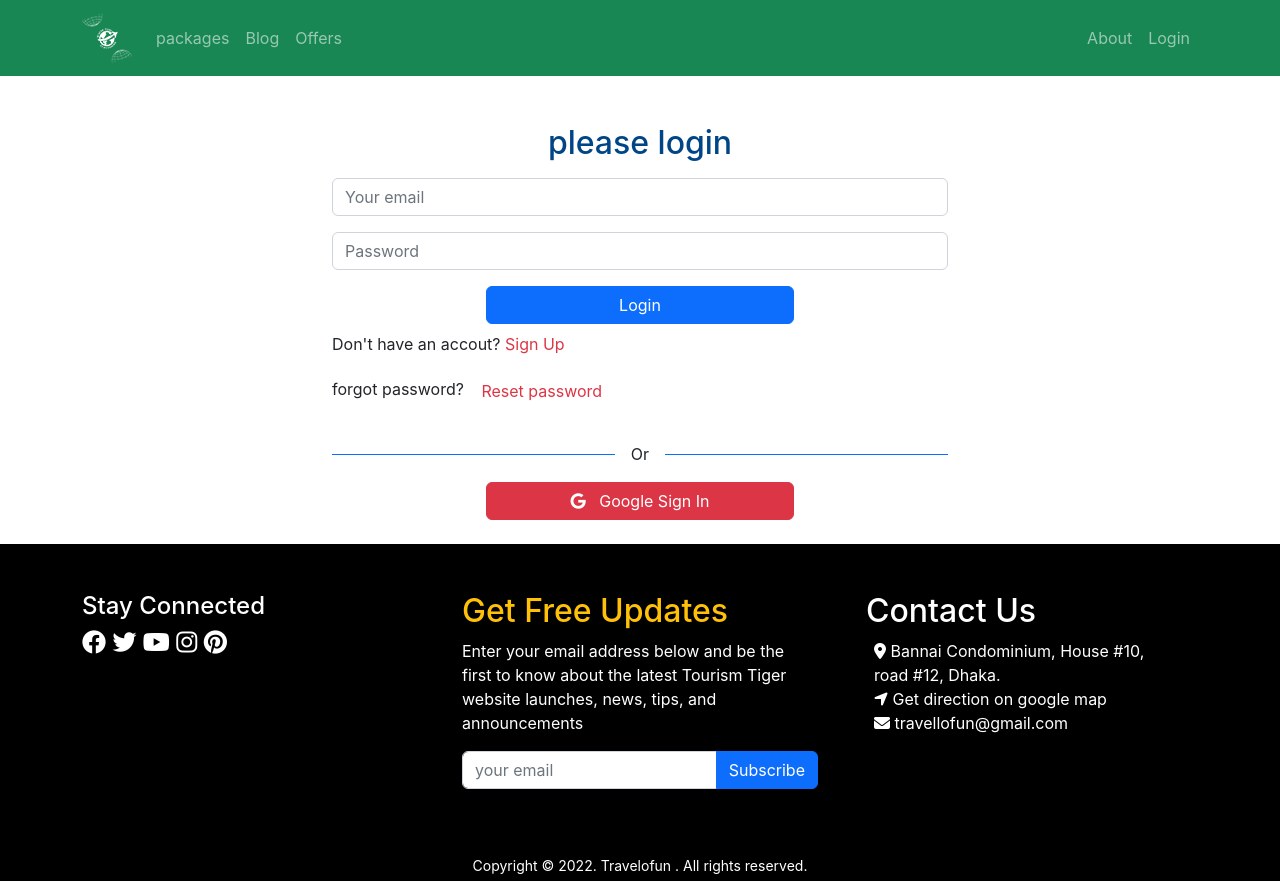
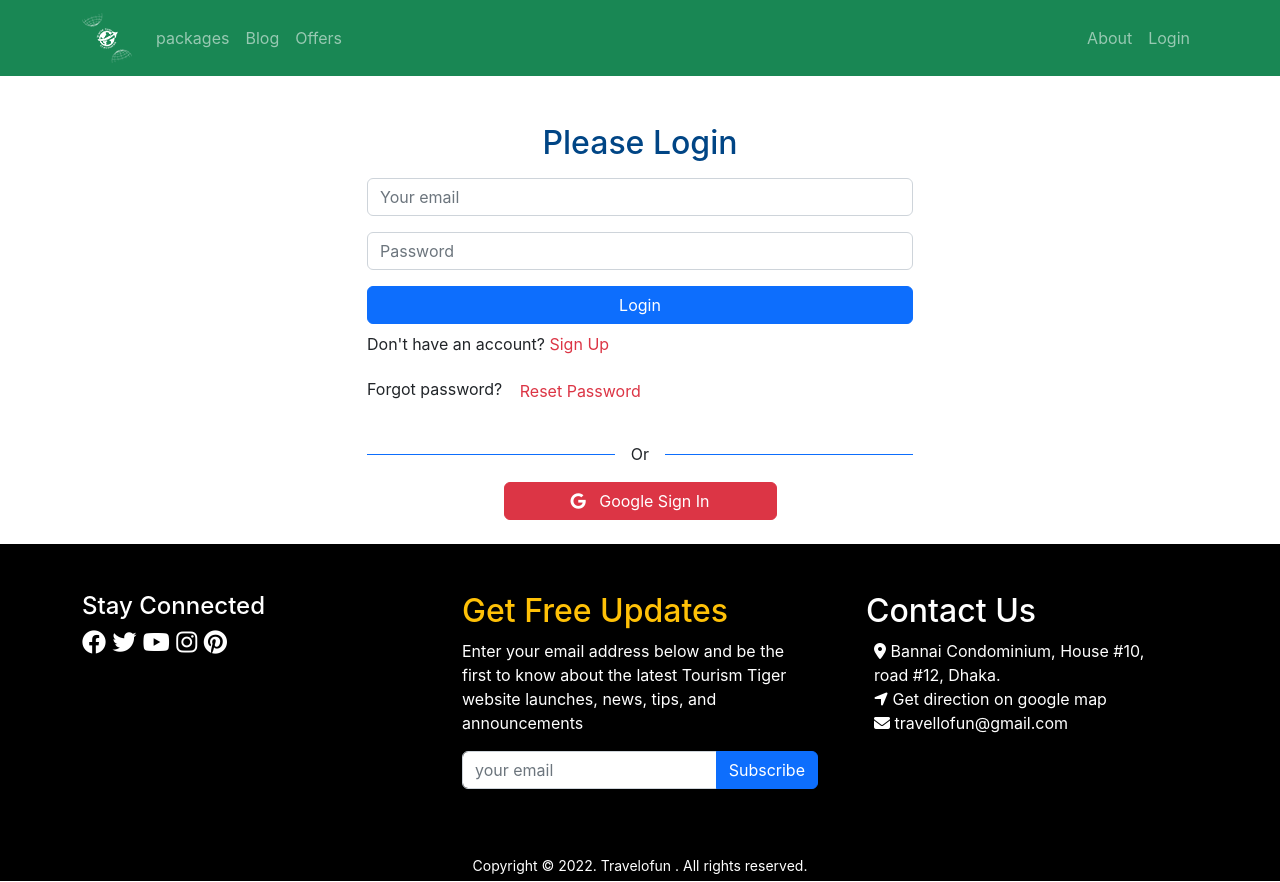
Before and after one commit to SifatNiloy/travelofun-client, a React (Create React App) app: page /login in a window 1280 px wide. Built offline with nearby package versions, Linux system fonts and the light colour scheme; no server answers.

Commit message:
tourise gallary styled and made code shorter

```diff
--- a/src/components/Gallery/Gallery.js
+++ b/src/components/Gallery/Gallery.js
@@ -1,26 +1,31 @@
-import React from 'react';
-import tourist1 from '../../../src/images/gallery/tourist-1.jpg';
-import tourist2 from '../../../src/images/gallery/tourist-2.jpg';
-import tourist3 from '../../../src/images/gallery/tourist-3.jpg';
-import tourist4 from '../../../src/images/gallery/tourist-4.jpg';
-import tourist5 from '../../../src/images/gallery/tourist-5.jpg';
-import tourist6 from '../../../src/images/gallery/tourist-6.jpg';
+import React from "react";
+import tourist1 from "../../../src/images/gallery/tourist-1.jpg";
+import tourist2 from "../../../src/images/gallery/tourist-2.jpg";
+import tourist3 from "../../../src/images/gallery/tourist-3.jpg";
+import tourist4 from "../../../src/images/gallery/tourist-4.jpg";
+import tourist5 from "../../../src/images/gallery/tourist-5.jpg";
+import tourist6 from "../../../src/images/gallery/tourist-6.jpg";
+import "./Gallery.css";
 
-import './Gallery.css';
 const Gallery = () => {
-    return (
-        <div className='container'>
-            <h2 className='text-center my-4 p-3'>GALLERY OF OUR TOURISTS</h2>
-            <div className='row '>
-                <img className='tourist-img col-sm-12 col-md-6 col-lg-4 mb-4' src={tourist1} alt="" />
-                <img className='tourist-img col-sm-12 col-md-6 col-lg-4 mb-4' src={tourist2} alt="" />
-                <img className='tourist-img col-sm-12 col-md-6 col-lg-4 mb-4' src={tourist3} alt="" />
-                <img className='tourist-img col-sm-12 col-md-6 col-lg-4 mb-4' src={tourist4} alt="" />
-                <img className='tourist-img col-sm-12 col-md-6 col-lg-4 mb-4' src={tourist5} alt="" />
-                <img className='tourist-img col-sm-12 col-md-6 col-lg-4 mb-4' src={tourist6} alt="" />
-            </div>
-        </div>
-    );
+  const images = [tourist1, tourist2, tourist3, tourist4, tourist5, tourist6];
+
+  return (
+    <div className="container">
+      <h2 className="text-center my-4 p-3">GALLERY OF OUR TOURISTS</h2>
+      <div className="row">
+        {images.map((image, index) => (
+          <div key={index} className="col-sm-12 col-md-6 col-lg-4 mb-4">
+            <img
+              className="tourist-img img-fluid rounded"
+              src={image}
+              alt={`Tourist ${index + 1}`}
+            />
+          </div>
+        ))}
+      </div>
+    </div>
+  );
 };
 
 export default Gallery;
--- a/src/components/Login/Login/Login.js
+++ b/src/components/Login/Login/Login.js
@@ -1,77 +1,111 @@
-import React, { useRef } from 'react';
-import { Button, Form } from 'react-bootstrap';
-import { useSendPasswordResetEmail, useSignInWithEmailAndPassword } from 'react-firebase-hooks/auth';
-import { Link, useLocation, useNavigate } from 'react-router-dom';
-import auth from '../../../firebase.init';
-import Loading from '../../Shared/Loading/Loading';
-import SocialLogin from '../SocialLogin/SocialLogin';
-import { ToastContainer, toast } from 'react-toastify';
-import 'react-toastify/dist/ReactToastify.css';
-import './Login.css'
+import React, { useRef } from "react";
+import { Button, Col, Container, Form, Row } from "react-bootstrap";
+import {
+  useSendPasswordResetEmail,
+  useSignInWithEmailAndPassword,
+} from "react-firebase-hooks/auth";
+import { Link, useLocation, useNavigate } from "react-router-dom";
+import { ToastContainer, toast } from "react-toastify";
+import "react-toastify/dist/ReactToastify.css";
+import auth from "../../../firebase.init";
+import Loading from "../../Shared/Loading/Loading";
+import SocialLogin from "../SocialLogin/SocialLogin";
+import "./Login.css";
+
 const Login = () => {
-    const emailRef = useRef('');
-    const passwordRef = useRef('');
+  const emailRef = useRef("");
+  const passwordRef = useRef("");
   const navigate = useNavigate();
   const location = useLocation();
   const from = location.state?.from?.pathname || "/";
-    const [
-        signInWithEmailAndPassword,
-        user,
-        loading,
-        error,
-    ] = useSignInWithEmailAndPassword(auth);
+  const [signInWithEmailAndPassword, user, loading, ] =
+    useSignInWithEmailAndPassword(auth);
   const [sendPasswordResetEmail, sending] = useSendPasswordResetEmail(auth);
+
   if (loading || sending) {
-        return <Loading></Loading>
+    return <Loading />;
   }
+
   if (user) {
     navigate(from, { replace: true });
   }
-    const handleSubmit = event => {
+
+  const handleSubmit = (event) => {
     event.preventDefault();
     const email = emailRef.current.value;
     const password = passwordRef.current.value;
     signInWithEmailAndPassword(email, password);
-    }
+  };
 
-    const navigateRegister = event => {
-        navigate('/register');
+  const navigateRegister = () => {
+    navigate("/register");
+  };
 
-    }
   const resetPassword = async () => {
     const email = emailRef.current.value;
     if (email) {
       await sendPasswordResetEmail(email);
-            toast('Sent email');
+      toast("Sent email");
+    } else {
+      toast("Please enter your email address");
     }
-        else{
-            toast('please enter your email address')
-        }
-    }
+  };
+
   return (
-        <div className='container w-50 mx-auto'>
-            <h2 className='login-title  text-center mt-5 mb-3'>please login</h2>
+    <Container className="login-container">
+      <Row className="justify-content-md-center">
+        <Col xs={12} md={6}>
+          <h2 className="login-title text-center mt-5 mb-3">Please Login</h2>
           <Form onSubmit={handleSubmit}>
             <Form.Group className="mb-3" controlId="formBasicEmail">
-                    <Form.Control ref={emailRef} type="email" placeholder="Your email" required />
+              <Form.Control
+                ref={emailRef}
+                type="email"
+                placeholder="Your email"
+                required
+              />
             </Form.Group>
 
             <Form.Group className="mb-3" controlId="formBasicPassword">
-
-                    <Form.Control ref={passwordRef} type="password" placeholder="Password" required />
+              <Form.Control
+                ref={passwordRef}
+                type="password"
+                placeholder="Password"
+                required
+              />
             </Form.Group>
 
-                <Button variant="primary w-50 mx-auto d-block" type="submit">
+            <Button variant="primary w-100" type="submit">
               Login
             </Button>
           </Form>
 
-            <p className='mt-2'>Don't have an accout? <Link to='/register' className='text-danger pe-auto text-decoration-none' onClick={navigateRegister}>Sign Up</Link></p>
-            <p>forgot password? <button className=' btn btn-link text-danger pe-auto text-decoration-none' onClick={resetPassword}>Reset password</button></p>
+          <p className="mt-2">
+            Don't have an account?{" "}
+            <Link
+              to="/register"
+              className="text-danger pe-auto text-decoration-none"
+              onClick={navigateRegister}
+            >
+              Sign Up
+            </Link>
+          </p>
+          <p>
+            Forgot password?{" "}
+            <Button
+              variant="link"
+              className="text-danger pe-auto text-decoration-none"
+              onClick={resetPassword}
+            >
+              Reset Password
+            </Button>
+          </p>
 
-            <SocialLogin></SocialLogin>
+          <SocialLogin />
           <ToastContainer />
-        </div>
+        </Col>
+      </Row>
+    </Container>
   );
 };
 
```
Lines whose indentation alone changed are shown as unchanged.
